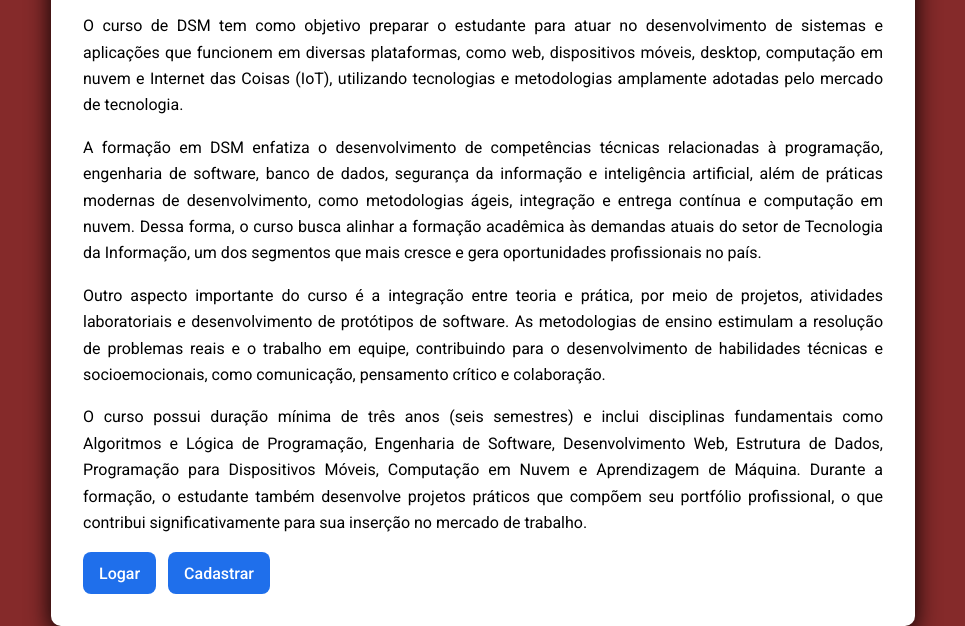
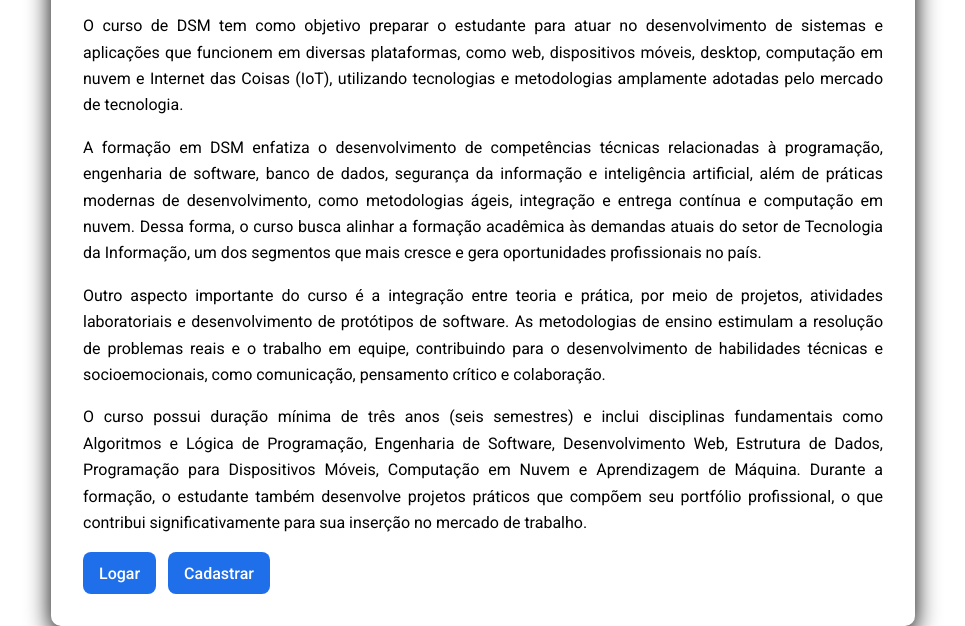
Before and after one commit to portug4lucas/atividade1-fatec, a website: page public/pages/index.html in a window 1280 px wide. Shown: the part 207-833 px from the top of the page, without its empty margins (157-1122 px from the left). Drawn offline with Linux system fonts and the light colour scheme.

Commit message:
corrige CSS e adiciona node_modules no gitignore

```diff
--- a/public/assets/css/main.css
+++ b/public/assets/css/main.css
@@ -3,7 +3,7 @@
 
 body {
      display: flex;
-     background-color: #852a2a;
+     background-color: white;
      font-family: Roboto, serif;
      align-items: center;
      justify-content: center;
```
